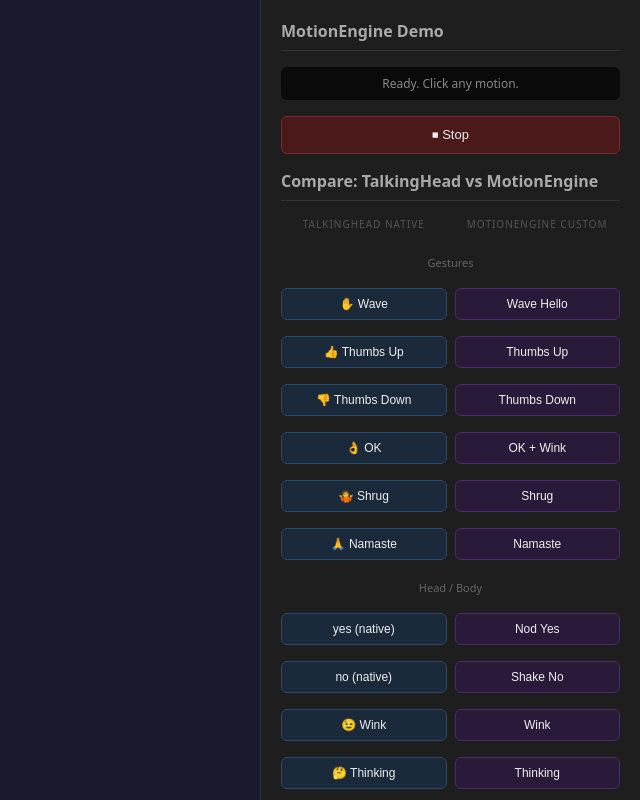
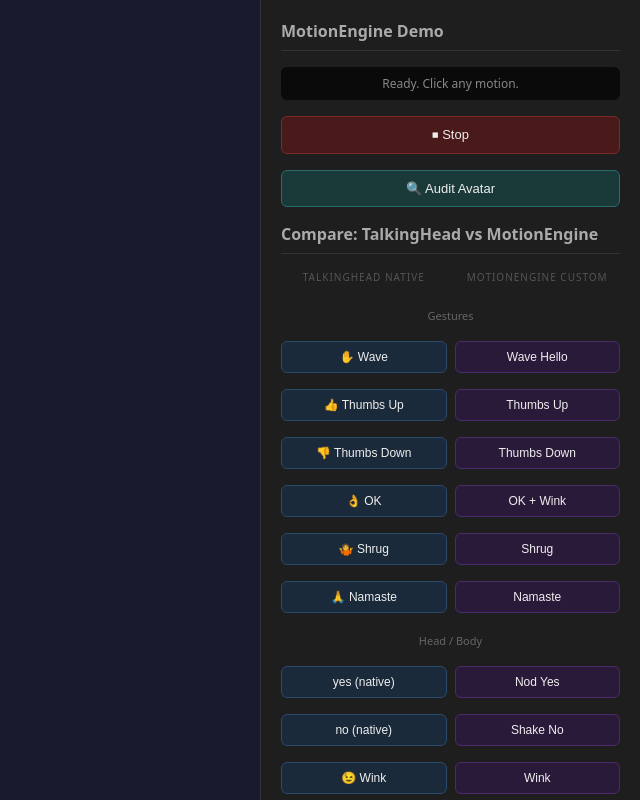
Before and after one commit to lhupyn/motion-engine, a website built with Vite: page demo/index.html in a window 1280 px wide. Shown: the whole page, without its empty margins (640-1280 px from the left). Built offline with nearby package versions, Linux system fonts and the light colour scheme; what talkinghead would draw is missing.

Commit message:
test: add audit button to index.html for capability discovery testing

```diff
--- a/demo/index.html
+++ b/demo/index.html
@@ -141,6 +141,16 @@
       border-color: #8a3a3a;
     }
 
+    .btn.audit-btn {
+      background: #1a3a3a;
+      border-color: #2a6a6a;
+    }
+
+    .btn.audit-btn:hover {
+      background: #2a4a4a;
+      border-color: #3a7a7a;
+    }
+
     .section-label {
       font-size: 11px;
       color: #666;
@@ -225,6 +235,7 @@
     <h2>MotionEngine Demo</h2>
     <div id="status">Loading avatar...</div>
     <button class="btn stop-btn" id="btn-stop">⏹ Stop</button>
+    <button class="btn audit-btn" id="btn-audit">🔍 Audit Avatar</button>
 
     <h2>Compare: TalkingHead vs MotionEngine</h2>
     <div class="compare-header">
```
